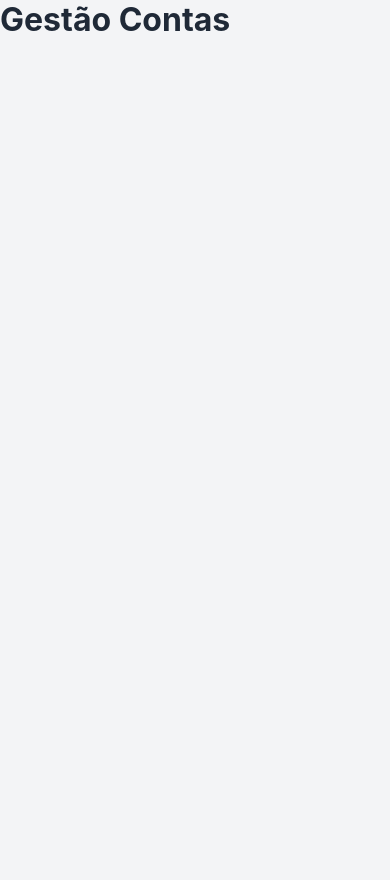
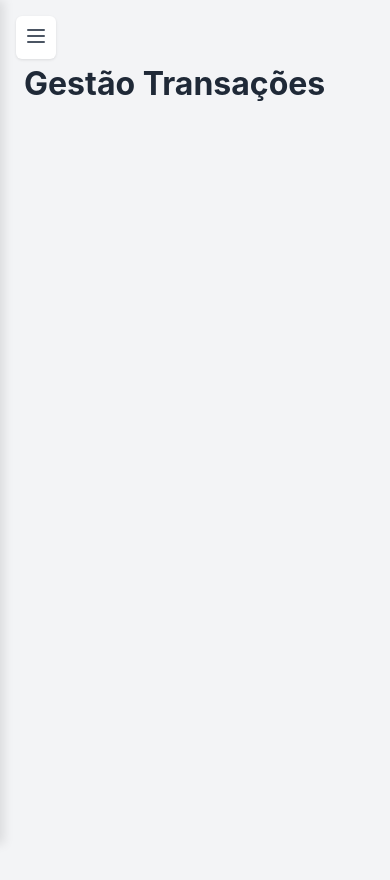
Before and after one commit to RusthenRonald2006/Portal-de-analise-em-anomalias-transacionais, a React (Create React App) app in the folder detec-anomalias/: page /gestaocontas in a window 390 px wide. Shown: the top 880 px of the page. Before the commit the page ends 844 px from the top, so only its background shows below. Built offline with nearby package versions, Linux system fonts and the light colour scheme; the HTML template or start-up script is replaced by a standard one.

Commit message:
importando sidebar e funcionalidade

```diff
--- a/detec-anomalias/src/components/Pages/GestaoContas.js
+++ b/detec-anomalias/src/components/Pages/GestaoContas.js
@@ -3,9 +3,21 @@ import styles from "./GestaoContas.module.css"
 import Sidebar from "../layout/Sidebar"
 import { Menu } from 'lucide-react';
 function GestaoContas(){
+
+    const [sidebarOpen,setSidebarOpen] = useState(false)
+
     return(
-        <div>
-            <h1>Gestão Contas</h1>
+        <div className={styles.app_container}>
+            <button className={styles.mobile_menu_button} onClick={()=> setSidebarOpen(!sidebarOpen)}>
+                <Menu/>
+            </button>
+            <div className={`${styles.overlay} ${sidebarOpen ? styles.open : ''}`}  onClick={() => setSidebarOpen(false)}/>
+            <div className={`${styles.sidebar} ${sidebarOpen ?styles.open : ''}`}>
+                <Sidebar/>
+            </div>
+            <div className={styles.main_content}>
+                <h1>Gestão Transações</h1>
+            </div>
         </div>
     )
 } export default GestaoContas
--- a/detec-anomalias/src/components/Pages/GestaoContas.module.css
+++ b/detec-anomalias/src/components/Pages/GestaoContas.module.css
@@ -0,0 +1,70 @@
+.app_container{
+    display: flex;
+    min-height: 100vh;
+}
+.sidebar{
+    background: linear-gradient(180deg, #2E8B57 0%, #1a5e3a 100%);
+    width: 280px;
+    min-height: 100vh;
+    box-shadow: 4px 0 10px rgba(0, 0, 0, 0.1);
+    position: fixed;
+    left: 0;
+    top: 0;
+    z-index: 20;
+    transition: transform 0.2s ease-in-out;
+}
+.main_content{
+    flex: 1;
+    margin-left: 288px;
+    padding: 1.5rem;
+    height: 100vh;
+    overflow-x: hidden;
+}
+.mobile_menu_button{
+    display: none;
+    position: fixed;
+    top: 1rem;
+    left: 1rem;
+    z-index: 30;
+    padding: 0.5rem;
+    background-color: white;
+    border: none;
+    border-radius: 0.375rem;
+    box-shadow: 0 1px 3px rgba(0, 0, 0, 0.1);
+    cursor: pointer;
+}
+.mobile_menu_button svg {
+    width: 1.5rem;
+    height: 1.5rem;
+    color: #4b5563;
+}
+.overlay {
+display: none;
+position: fixed;
+inset: 0;
+background-color: rgba(0, 0, 0, 0.5);
+z-index: 10;
+}
+@media (max-width:1024px){
+    .mobile_menu_button{
+        display: block;
+    }
+    .sidebar {
+        transform: translateX(-100%);
+    }
+    .sidebar.open {
+        transform: translateX(0);
+      }
+      .overlay.open{
+        display: block;
+      }
+      .main_content {
+        margin-left: 0;
+        padding-top: 4rem;
+      }
+ }
+@media (max-width:640px){
+    .mobile_menu_button{
+        display: block;
+    }
+ }
```
